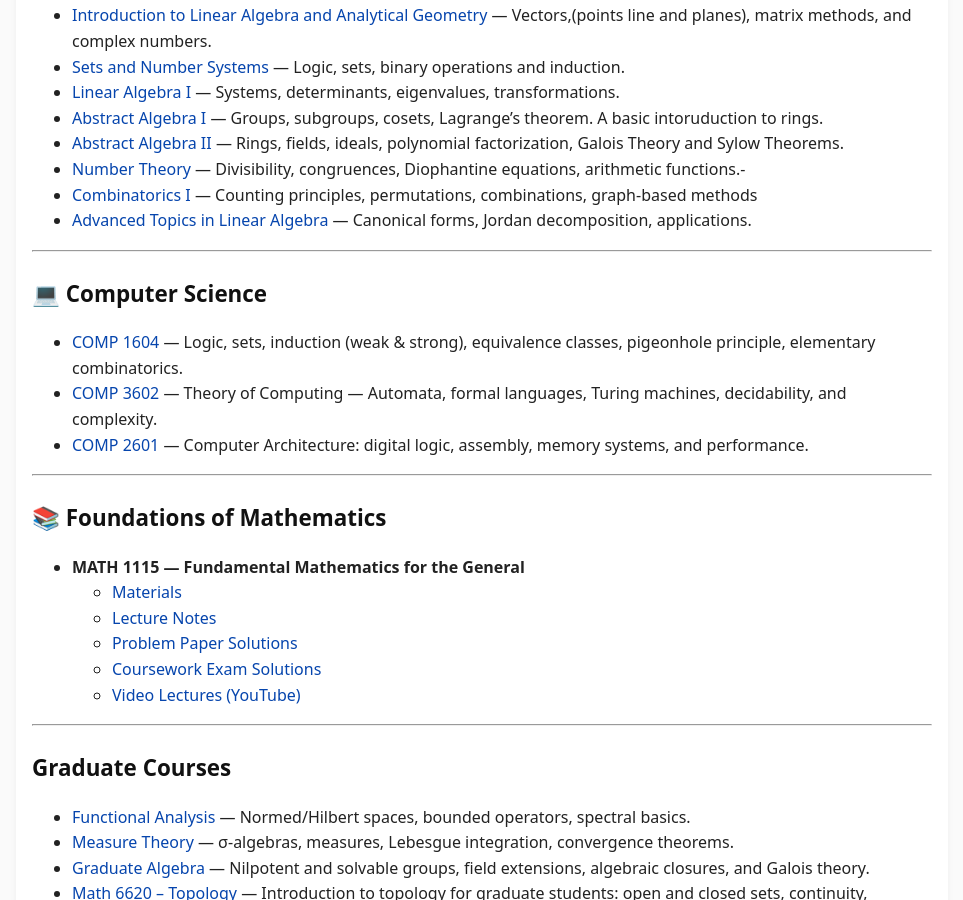
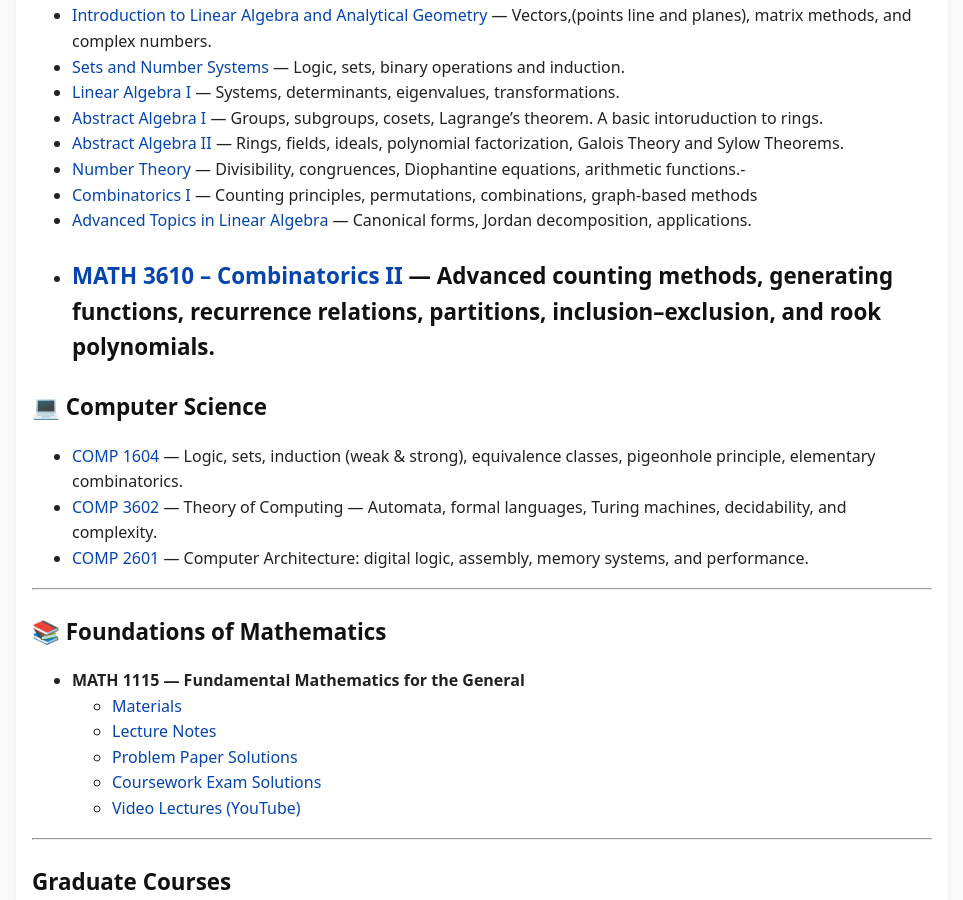
Before and after one commit to SaleemKamaludin/SaleemKamaludin.github.io, a Jekyll site: the page built from courses.md, in a window 1280 px wide and 900 px high, scrolled down 417 px. Shown: the whole window, without its empty margins (158-1121 px from the left). Built offline with Jekyll 4.4.1, drawn with Linux system fonts in a browser that asks for light colours.

Commit message:
Update courses.md

```diff
--- a/courses.md
+++ b/courses.md
@@ -22,7 +22,7 @@ Here you'll find organized links to course notes and resources. This will expand
 - [Number Theory]({% link courses/number-theory.md %}) — Divisibility, congruences, Diophantine equations, arithmetic functions.-
 - [Combinatorics I]({% link courses/combinatorics.md %}) — Counting principles, permutations, combinations, graph‑based methods
 - [Advanced Topics in Linear Algebra]({{ link courses/advanced-linear-algebra.md }}) — Canonical forms, Jordan decomposition, applications.
-
+- <a href="{{ '/courses/combinatorics-ii/' | relative_url }}">MATH 3610 – Combinatorics II</a> — Advanced counting methods, generating functions, recurrence relations, partitions, inclusion–exclusion, and rook polynomials.
 ---
 
 ## 💻 Computer Science
```
